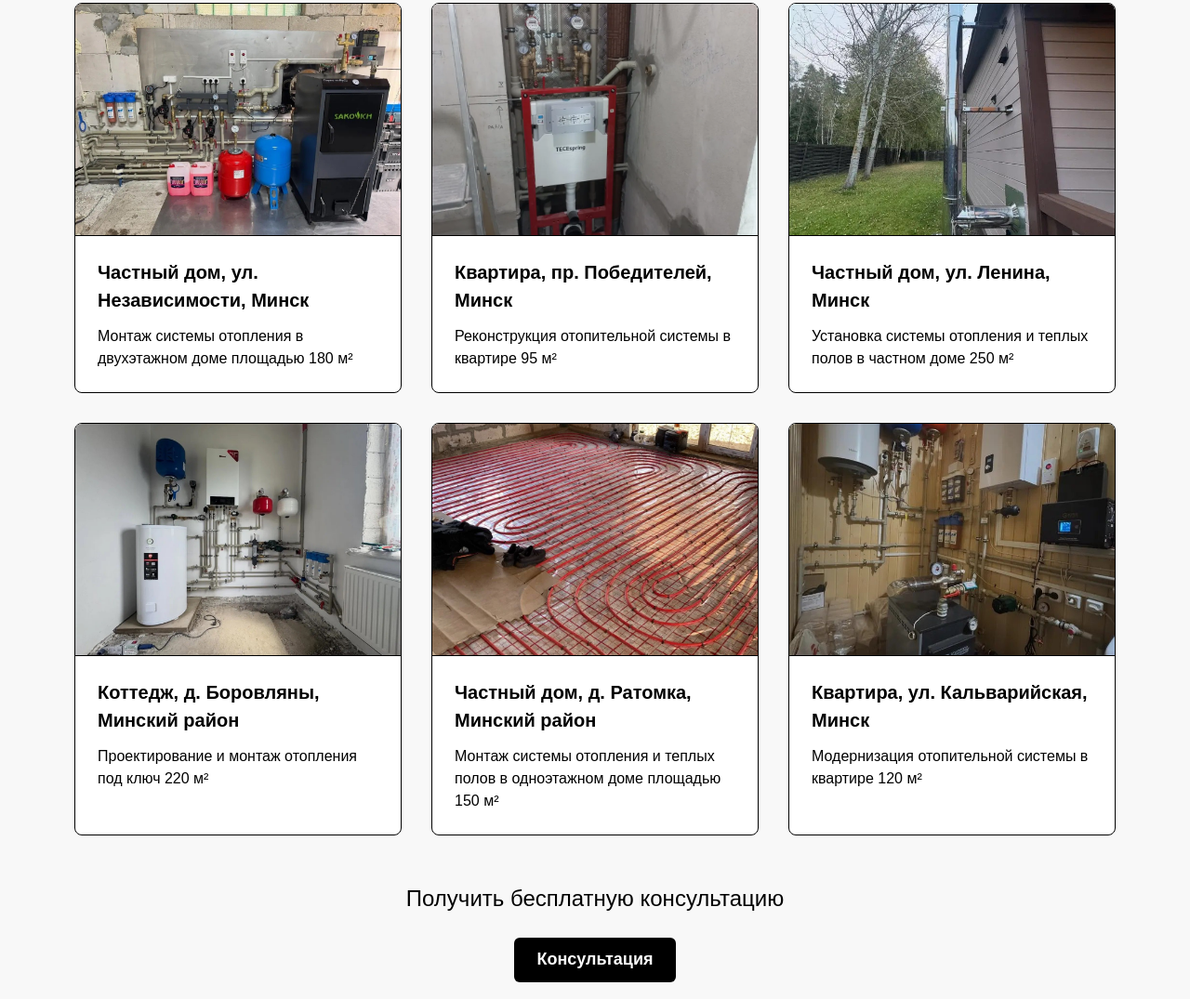
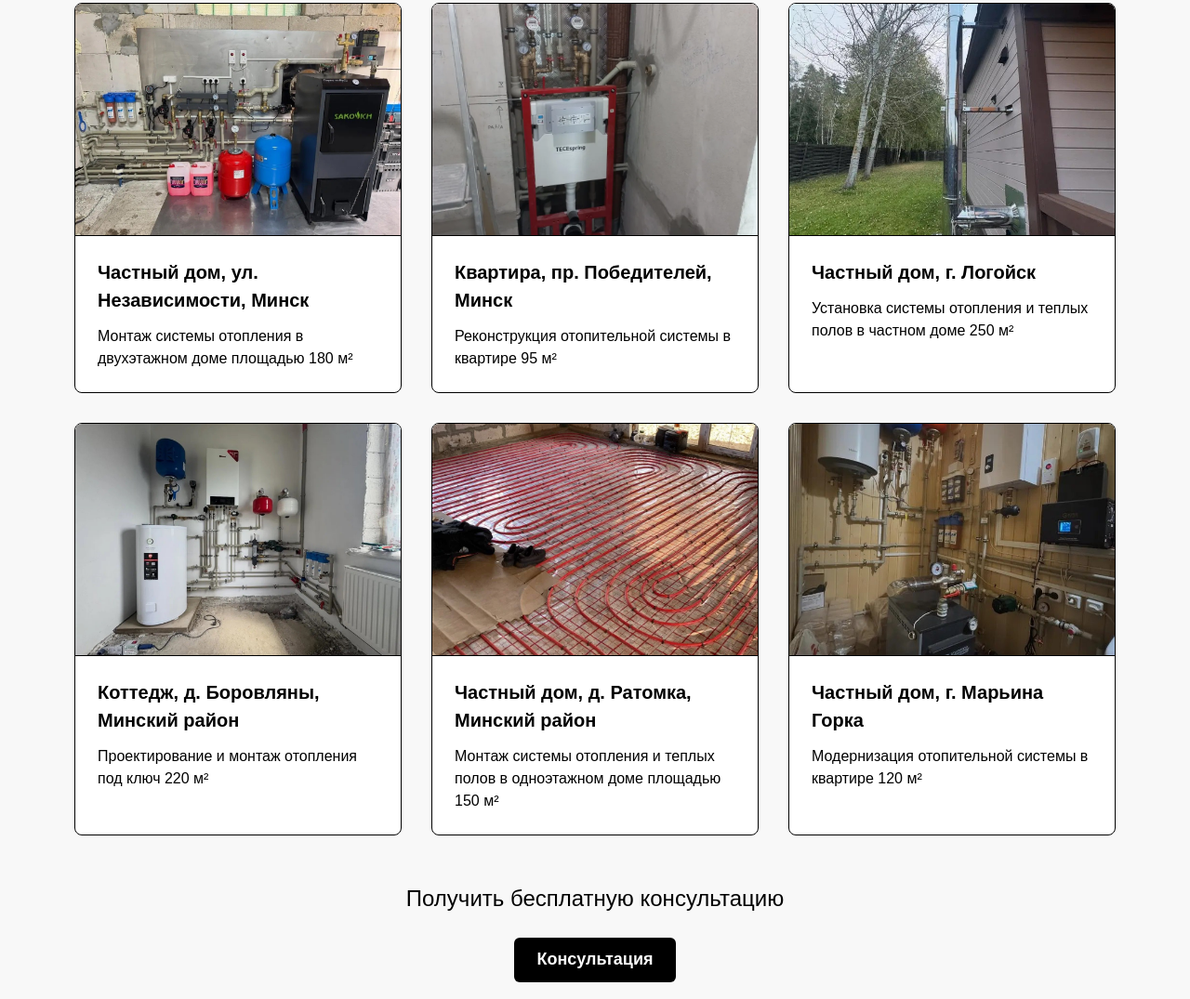
Before and after one commit to Alex469-alt/Heating-installation, a plain HTML site: page index.html in a window 1280 px wide. Shown: the part 4246-5321 px from the top of the page at 93% size. Drawn offline with Linux system fonts and the light colour scheme.

Commit message:
Изменил объекты

```diff
--- a/index.html
+++ b/index.html
@@ -296,7 +296,7 @@
                         <img src="images/jobs33.jpg" alt="Офисное помещение, ул. Ленина, Минск" class="portfolio-image">
                     </div>
                     <div class="portfolio-info">
-                        <h3 class="portfolio-title">Частный дом, ул. Ленина, Минск</h3>
+                        <h3 class="portfolio-title">Частный дом, г. Логойск</h3>
                         <p class="portfolio-description">Установка системы отопления и теплых полов в частном доме 250 м²</p>
                     </div>
                 </div>
@@ -323,7 +323,7 @@
                         <img src="images/jobs32.jpg" alt="Квартира, ул. Кальварийская, Минск" class="portfolio-image">
                     </div>
                     <div class="portfolio-info">
-                        <h3 class="portfolio-title">Квартира, ул. Кальварийская, Минск</h3>
+                        <h3 class="portfolio-title">Частный дом, г. Марьина Горка</h3>
                         <p class="portfolio-description">Модернизация отопительной системы в квартире 120 м²</p>
                     </div>
                 </div>
```
